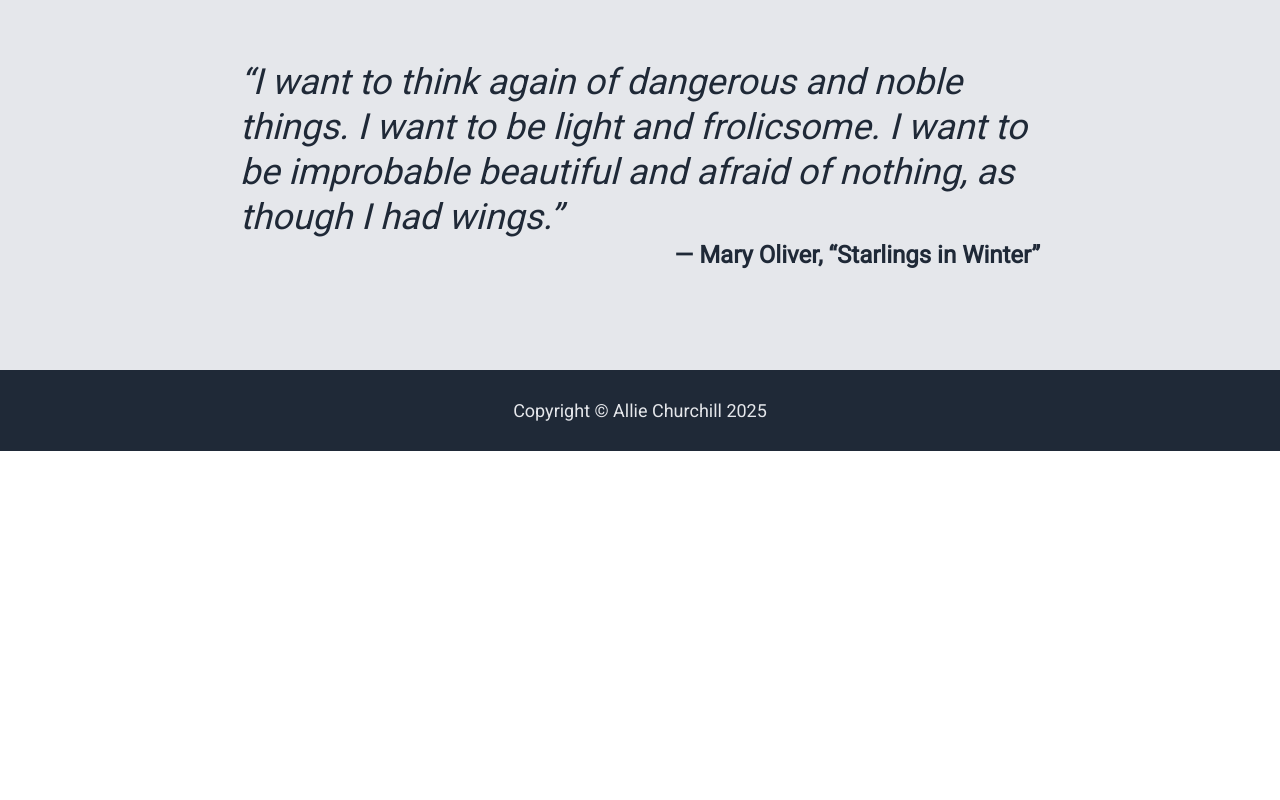
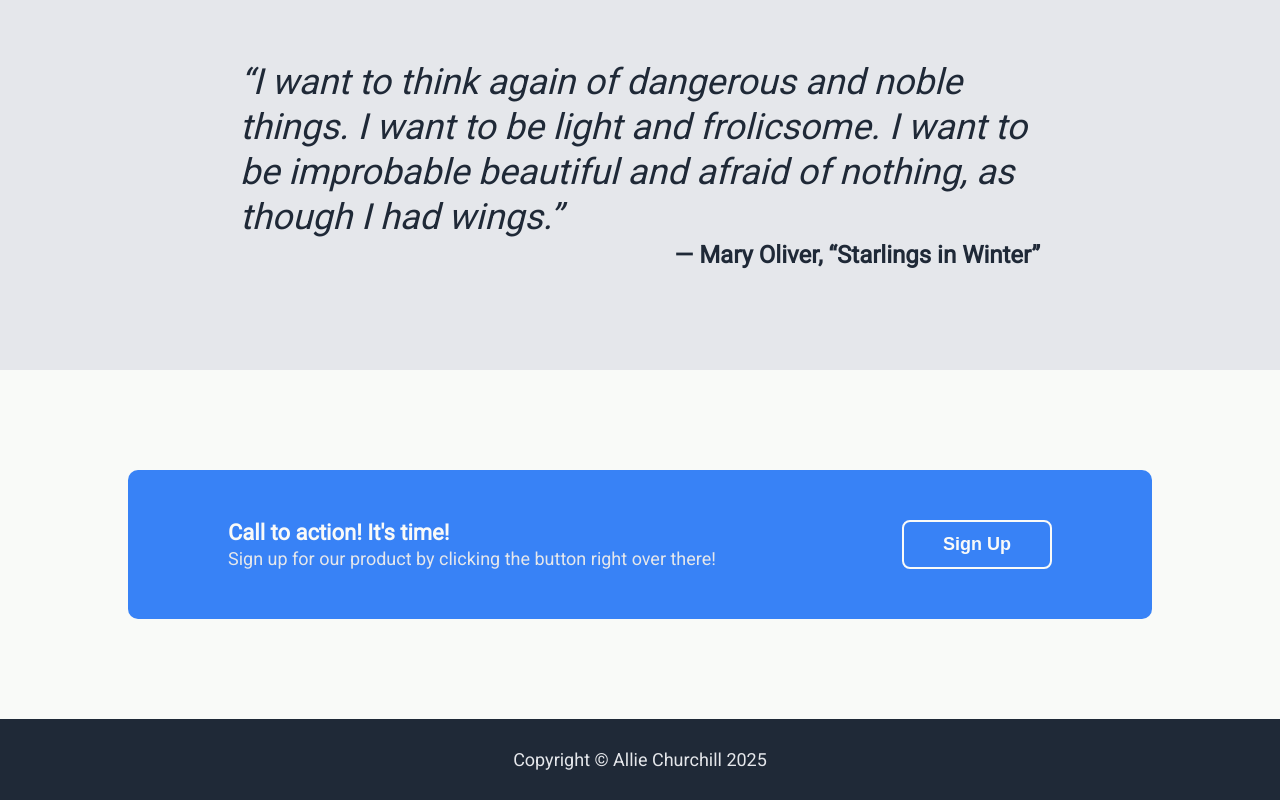
Before and after one commit to metafolic/project-landing, a plain HTML site: page index.html in a window 1280 px wide. Shown: the part 1266-2066 px from the top of the page. Before the commit the page ends 1717 px from the top, so only its background shows below. Drawn offline with Linux system fonts and the light colour scheme.

Commit message:
updating work from last week

```diff
--- a/index.html
+++ b/index.html
@@ -1,8 +1,6 @@
 <!DOCTYPE html>
 <html lang="en">
   <head>
-    <meta charset="UTF-8" />
-    <meta name="viewport" content="width=device-width, initial-scale=1.0" />
     <link rel="preload" href="styles.css" as="style" />
     <link
       rel="preload"
@@ -14,6 +12,8 @@
       href="https://fonts.googleapis.com/css2?family=Roboto&display=swap"
       rel="stylesheet"
     />
+    <meta charset="UTF-8" />
+    <meta name="viewport" content="width=device-width, initial-scale=1.0" />
     <title>Project - Landing Page</title>
   </head>
   <body>
@@ -21,7 +21,7 @@
       <div class="logo"><a href="index.html">Header Logo</a></div>
       <nav>
         <ul>
-          <li><a href="index.html">Home</a></li>
+          <li><a href="index.html" class="active">Home</a></li>
           <li><a href="caleb.html">Caleb</a></li>
           <li><a href="#">Link 3</a></li>
         </ul>
@@ -84,8 +84,17 @@
         </p>
       </div>
     </div>
+    <div class="container">
+      <div class="cta">
+        <div class="cta-content">
+          <div class="cta-text">
+          <h3>Call to action! It's time!</h3>
+          <p>Sign up for our product by clicking the button right over there!</p>
 
-    <div class="cta"></div>
+        </div>
+        <button class="cta-button">Sign Up</button>
+      </div>
+    </div>
     <div class="footer">
       <h4>Copyright &copy; Allie Churchill 2025</h4>
     </div>
--- a/styles.css
+++ b/styles.css
@@ -21,6 +21,7 @@ body {
   display: flex;
   flex-direction: column;
   overflow-x: hidden;
+  background-color: #1f2937;
 }
 
 .header {
@@ -83,6 +84,32 @@ li > a {
   color: #ced1d6;
   font-size: 18px;
   margin-left: auto;
+  position: relative;
+  display: inline-block;
+}
+
+li > a::after {
+  content: "";
+  position: absolute;
+  left: 0;
+  bottom: 0;
+  width: 0;
+  height: 3px;
+  background: #3882f6;
+  transition: width 0.3s ease;
+}
+
+li > a.active::after,
+li > a:hover::after {
+  width: 100%;
+  background: #3882f6;
+}
+
+li > a.active {
+  color: #ced1d6;
+  font-size: 1.1em;
+  text-decoration: none;
+  transition: color 0.3s ease;
 }
 
 .container {
@@ -228,6 +255,55 @@ button {
   font-style: normal;
   font-size: 24px;
 }
+
+.cta {
+  background-color: #f9faf8;
+  display: flex;
+  justify-content: center;
+  align-items: center;
+  padding: 100px 0;
+}
+
+.cta-content {
+  font-size: 24px;
+  color: #f9faf8;
+  background-color: #3882f6;
+  padding: 50px 100px;
+  border-radius: 10px;
+  width: 80%;
+  display: flex;
+  gap: 40px;
+}
+
+.cta-text {
+  display: flex;
+  flex-direction: column;
+  gap: 3px;
+  flex: 1;
+}
+.cta-text h3 {
+  font-size: 22px;
+  color: #f9faf8;
+}
+.cta-text p {
+  color: #e5e7eb;
+  font-size: 18px;
+}
+.cta-button {
+  background-color: inherit;
+  color: #f9faf8;
+  border-radius: 8px;
+  padding: 10px 15px;
+  width: 150px;
+  font-size: 18px;
+  font-weight: 600;
+  border: #f9faf8 solid 2px;
+}
+
+.cta-button:hover {
+  background-color: #0056b3;
+  transform: scale(1.05);
+}
 .footer {
   padding: 30px 0;
 }
```
Also changed, not shown: caleb.html (+3 -3 lines).
